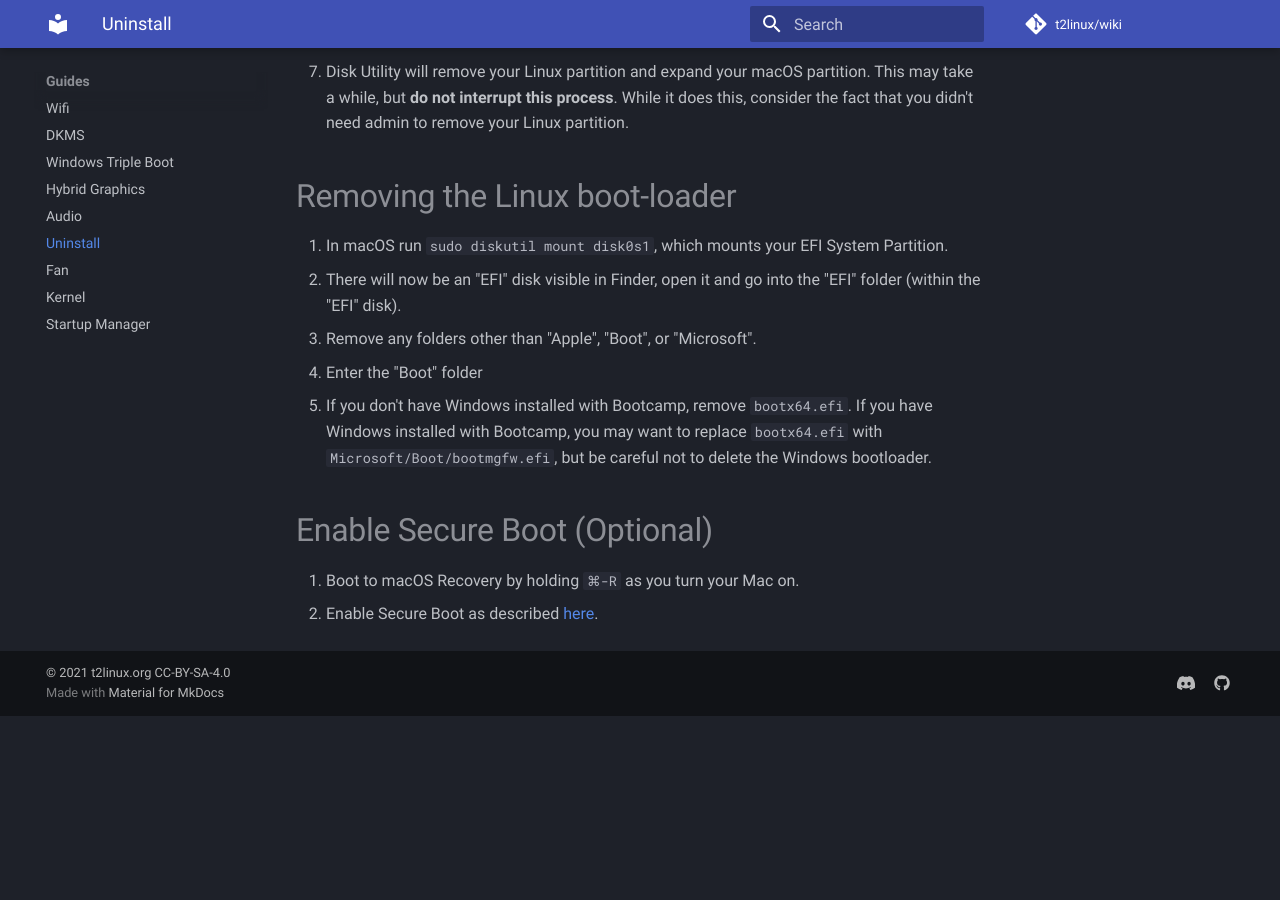
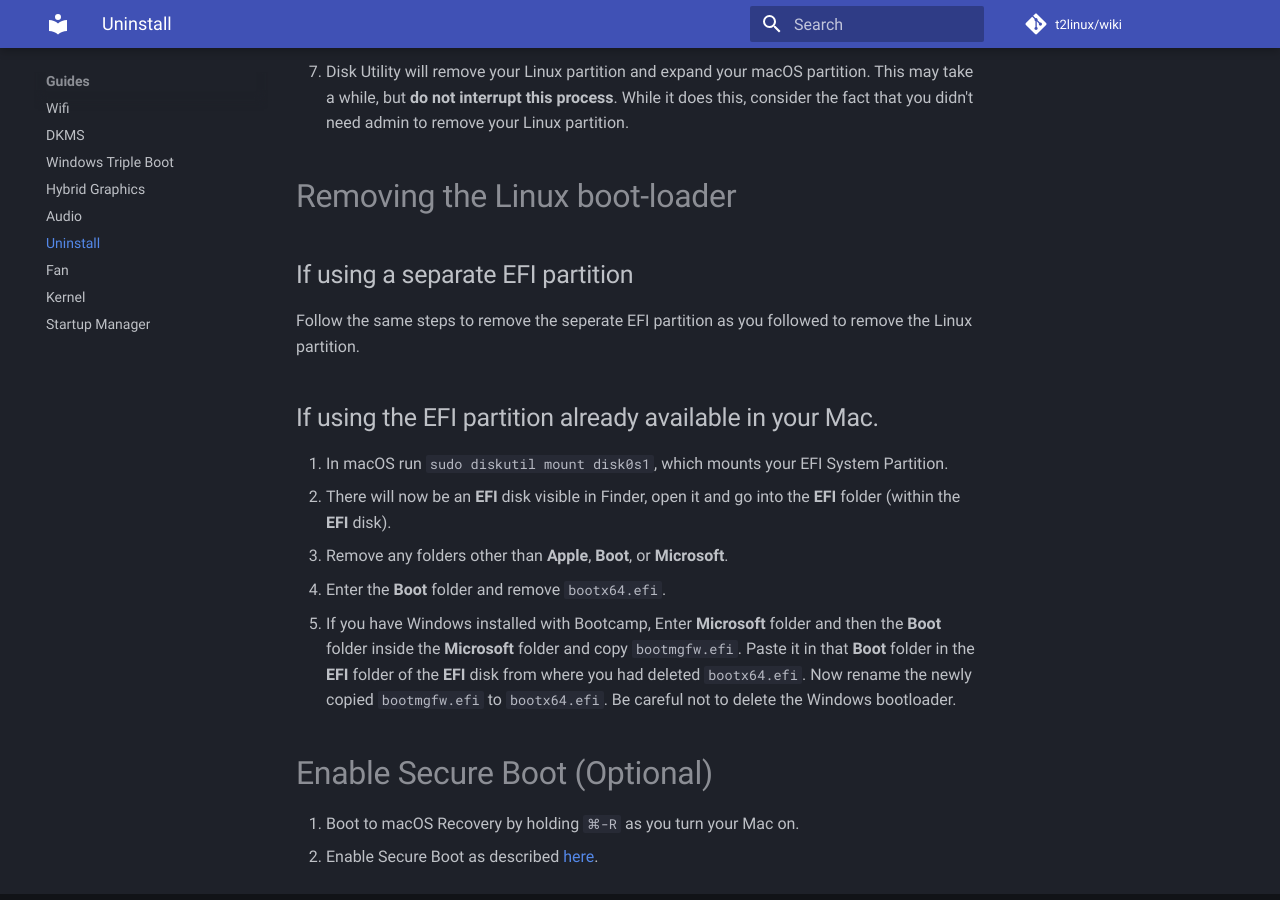
Before and after one commit to t2linux/wiki, an MkDocs documentation site: the page built from docs/guides/uninstall.md, in a window 1280 px wide and 900 px high, scrolled down 674 px. Built offline with MkDocs 1.6.1 and Material for MkDocs 9.7.7, drawn with Linux system fonts in a browser that asks for light colours; comment, search, counter and statistics services are not loaded; before the commit the page ends 1390 px from its top, so only the background shows below that.

Commit message:
Made some guides more clear. (#78)
* Update dkms.md

* Update uninstall.md

```diff
--- a/docs/guides/uninstall.md
+++ b/docs/guides/uninstall.md
@@ -16,11 +16,17 @@ You may want to do this from macOS Recovery as you will be resizing (expanding)
 
 # Removing the Linux boot-loader
 
+## If using a separate EFI partition
+
+Follow the same steps to remove the seperate EFI partition as you followed to remove the Linux partition.
+
+## If using the EFI partition already available in your Mac.
+
 1. In macOS run `sudo diskutil mount disk0s1`, which mounts your EFI System Partition.
-2. There will now be an "EFI" disk visible in Finder, open it and go into the "EFI" folder (within the "EFI" disk).
-3. Remove any folders other than "Apple", "Boot", or "Microsoft".
-4. Enter the "Boot" folder
-5. If you don't have Windows installed with Bootcamp, remove `bootx64.efi`. If you have Windows installed with Bootcamp, you may want to replace `bootx64.efi` with `Microsoft/Boot/bootmgfw.efi`, but be careful not to delete the Windows bootloader.
+2. There will now be an **EFI** disk visible in Finder, open it and go into the **EFI** folder (within the **EFI** disk).
+3. Remove any folders other than **Apple**, **Boot**, or **Microsoft**.
+4. Enter the **Boot** folder and remove `bootx64.efi`.
+5. If you have Windows installed with Bootcamp, Enter **Microsoft** folder and then the **Boot** folder inside the **Microsoft** folder and copy `bootmgfw.efi`. Paste it in that **Boot** folder in the **EFI** folder of the **EFI** disk from where you had deleted `bootx64.efi`. Now rename the newly copied `bootmgfw.efi` to `bootx64.efi`. Be careful not to delete the Windows bootloader.
 
 # Enable Secure Boot (Optional)
 
```
Also changed, not shown: docs/guides/dkms.md (+1 -1 lines).
